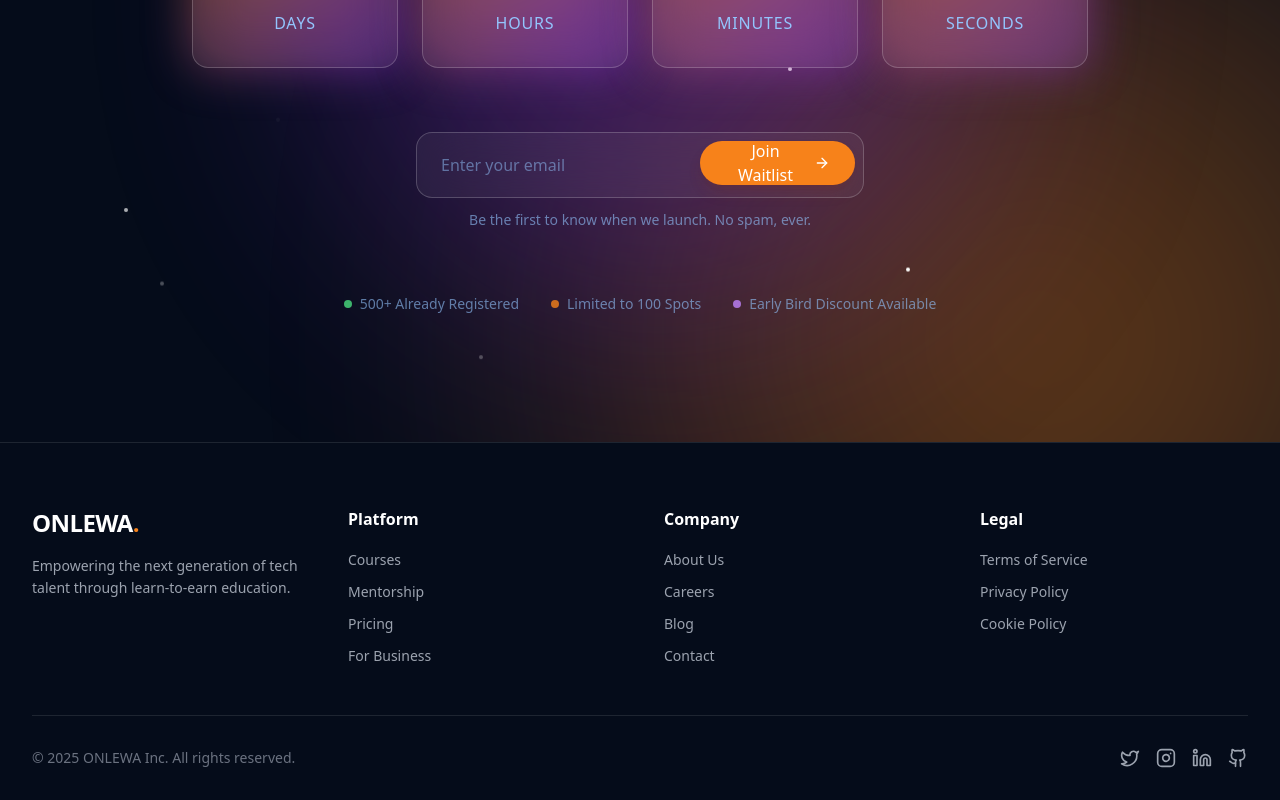
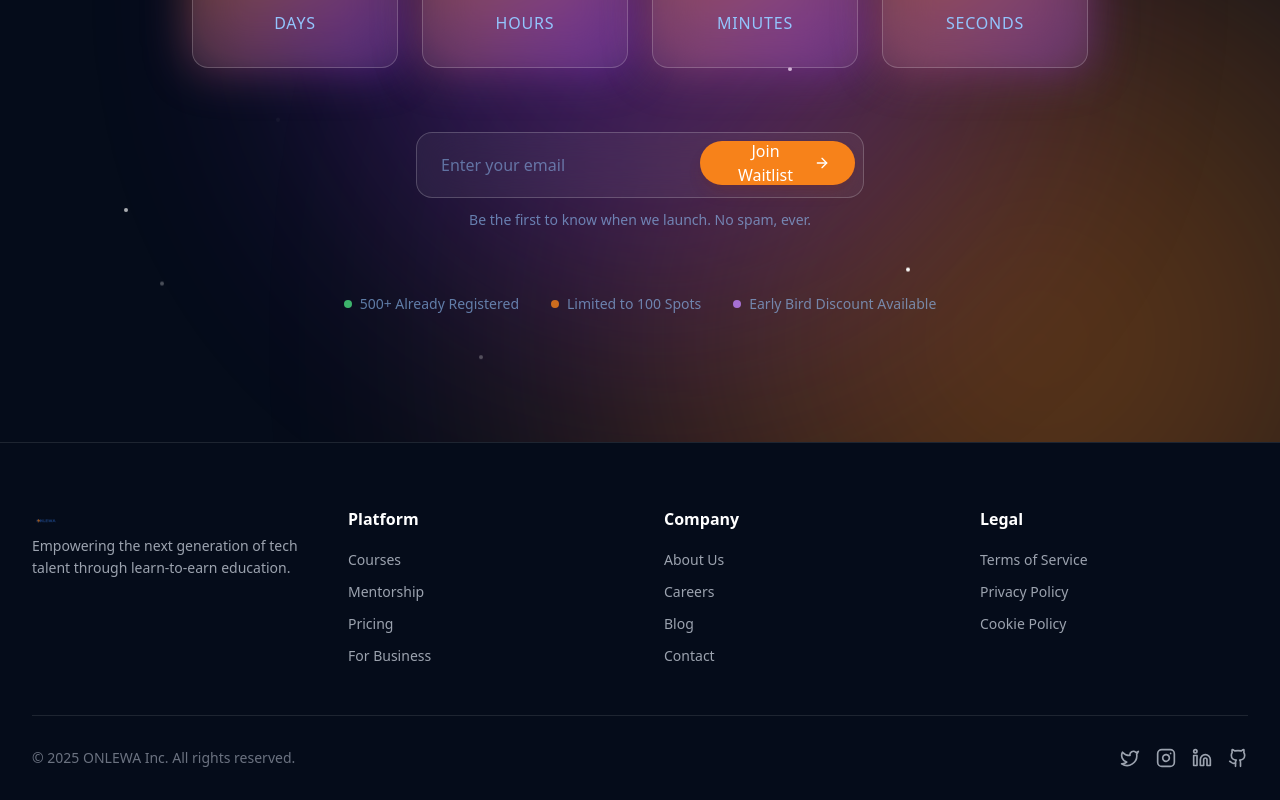
Before and after one commit to NellTech200/onlewa-landing-, a React (Vite) app: page / in a window 1280 px wide. Shown: the part 3611-4411 px from the top of the page. Built offline with nearby package versions, Linux system fonts and the light colour scheme.

Commit message:
chanched logo

```diff
--- a/src/components/Footer.tsx
+++ b/src/components/Footer.tsx
@@ -5,9 +5,14 @@ export function Footer() {
       <div className="container mx-auto px-4 sm:px-6 lg:px-8">
         <div className="grid grid-cols-1 md:grid-cols-4 gap-12 mb-12">
           <div className="col-span-1 md:col-span-1">
-            <a href="#" className="text-2xl font-bold text-white tracking-tight mb-4 block">
-              ONLEWA<span className="text-[#f7821A]">.</span>
-            </a>
+            <a href="#" className="flex items-center ">
+            <img
+              src="/onlewa-logo.png"
+              alt="Onlewa logo"
+              className="w-7 h-7"
+            />
+
+          </a>
             <p className="text-gray-400 text-sm leading-relaxed">
               Empowering the next generation of tech talent through
               learn-to-earn education.
```
Also changed, not shown: public/onlewa-logo.png (added).
